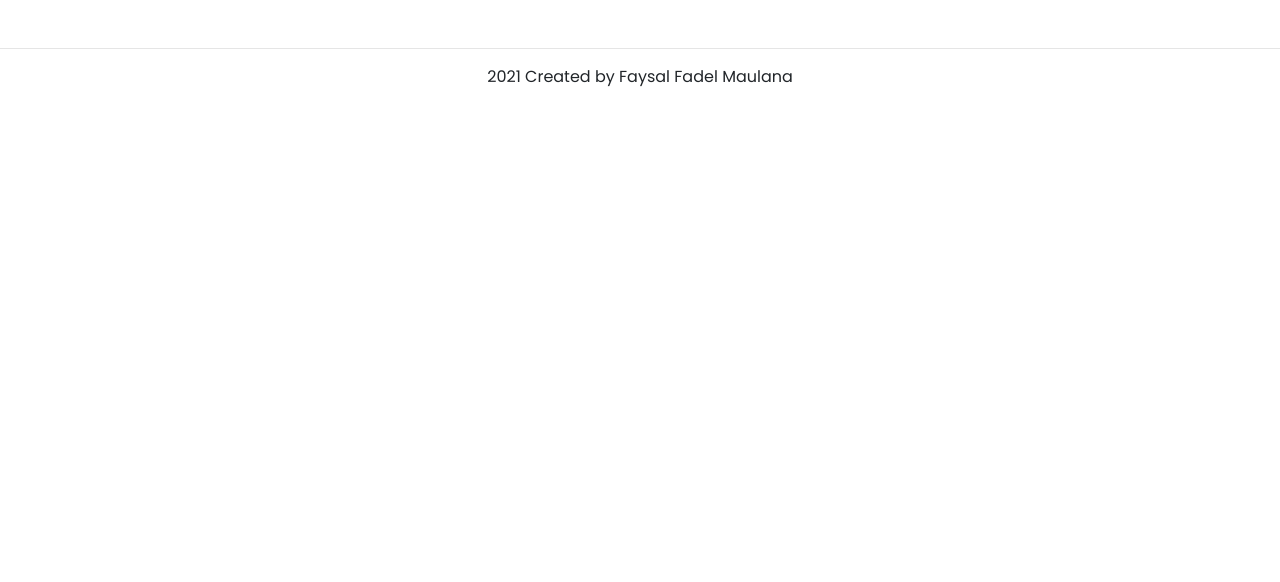
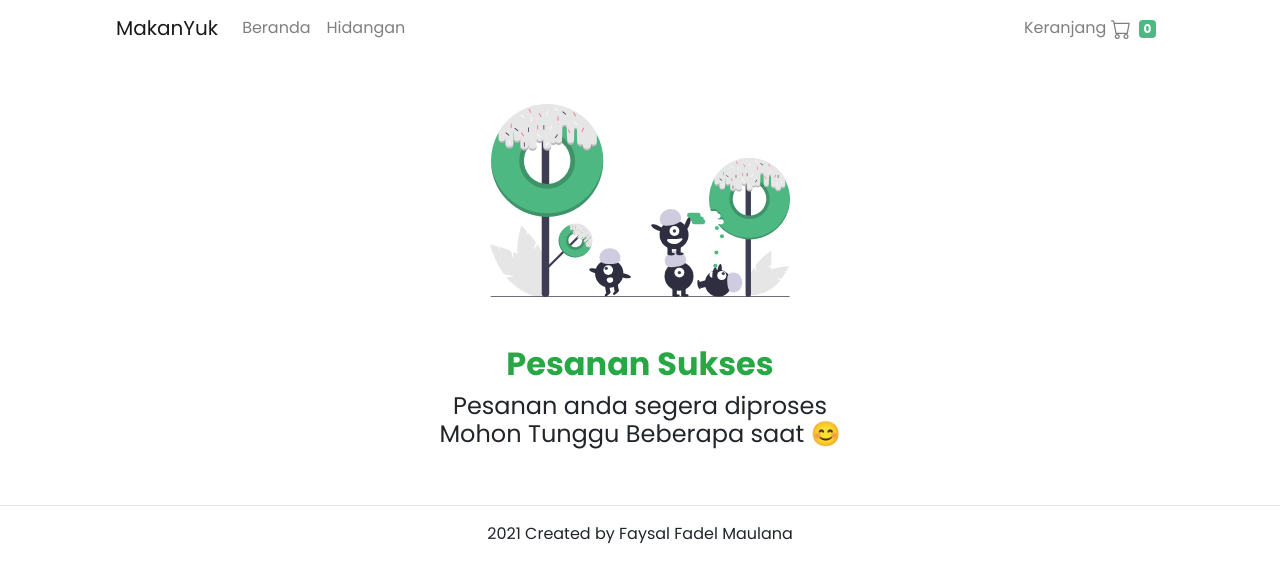
Before and after one commit to ffadelm/MakanYuk, a Vue app: page /pesanan-sukses in a window 1280 px wide. Shown: the top 582 px of the page. Built offline with nearby package versions, Linux system fonts and the light colour scheme; no server answers.

Commit message:
Halaman Pesan Sukses 🐱‍🏍

```diff
--- a/src/router/index.js
+++ b/src/router/index.js
@@ -4,6 +4,7 @@ import Home from '../views/Home.vue'
 import Hidangan from '../views/Hidangan.vue'
 import HidanganDetail from '../views/HidanganDetail.vue'
 import Keranjang from '../views/Keranjang.vue'
+import PesananSukses from '../views/PesananSukses.vue'
 
 Vue.use(VueRouter)
 
@@ -29,6 +30,11 @@ const routes = [
     component: Keranjang
   },
   {
+    path: '/pesanan-sukses',
+    name: 'PesananSukses',
+    component: PesananSukses
+  },
+  {
     path: '/about',
     name: 'About',
     // route level code-splitting
--- /dev/null
+++ b/src/views/PesananSukses.vue
@@ -0,0 +1,30 @@
+<template>
+  <div class="container">
+    <Navbar />
+    <div class="container">
+      <div class="row justify-content-center mt-5">
+        <div class="col text-center">
+          <img src="../assets/images/waiting.svg" alt="" width="300" />
+          <h2 class="mt-5 text-success"><strong>Pesanan Sukses</strong></h2>
+          <h4>
+            Pesanan anda segera diproses <br />
+            Mohon Tunggu Beberapa saat 😊
+          </h4>
+        </div>
+      </div>
+    </div>
+  </div>
+</template>
+
+<script>
+import Navbar from "../components/Navbar.vue";
+export default {
+  name: "PesananSukses",
+  components: {
+    Navbar,
+  },
+};
+</script>
+
+<style>
+</style>
```
Also changed, not shown: src/assets/images/waiting.svg (added).
